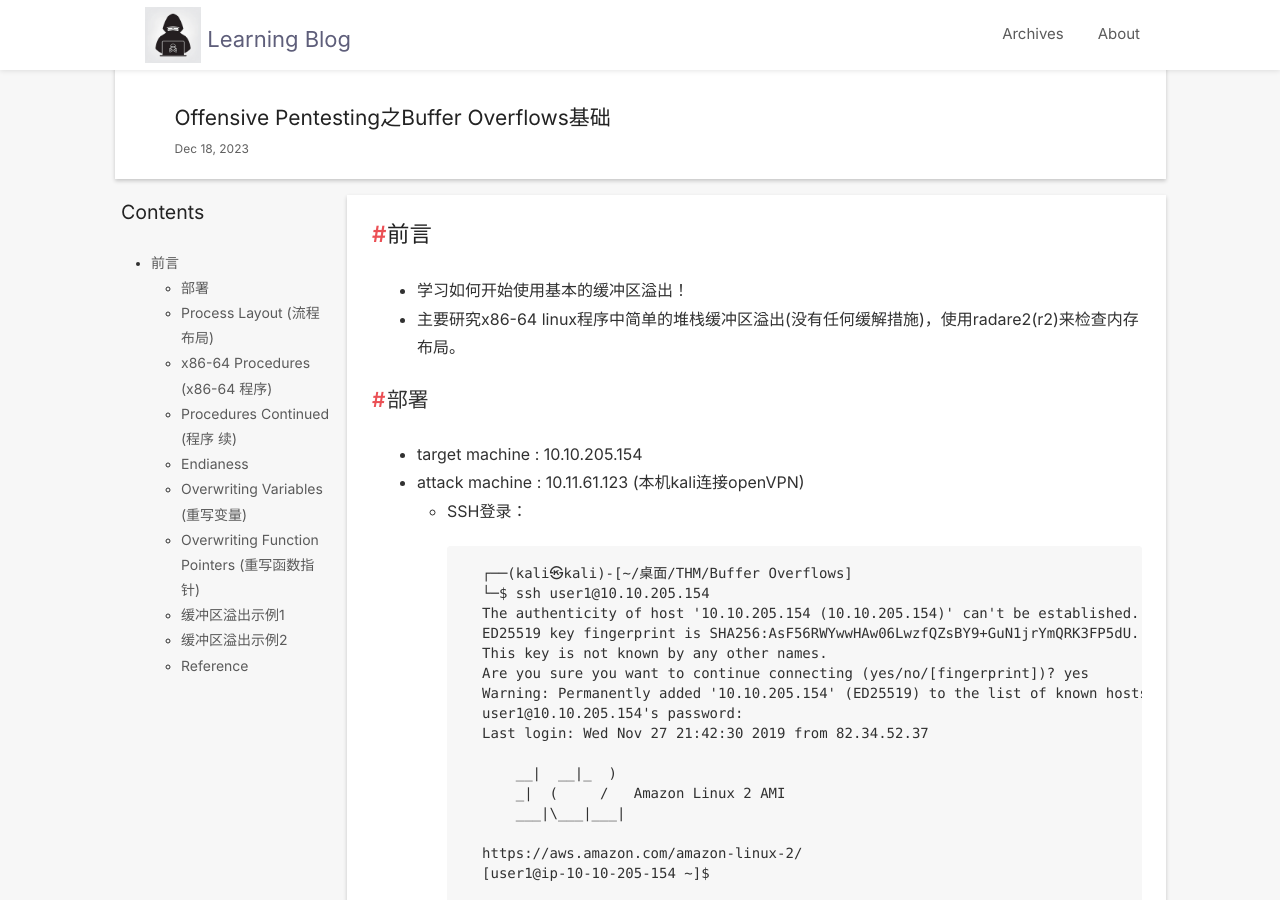
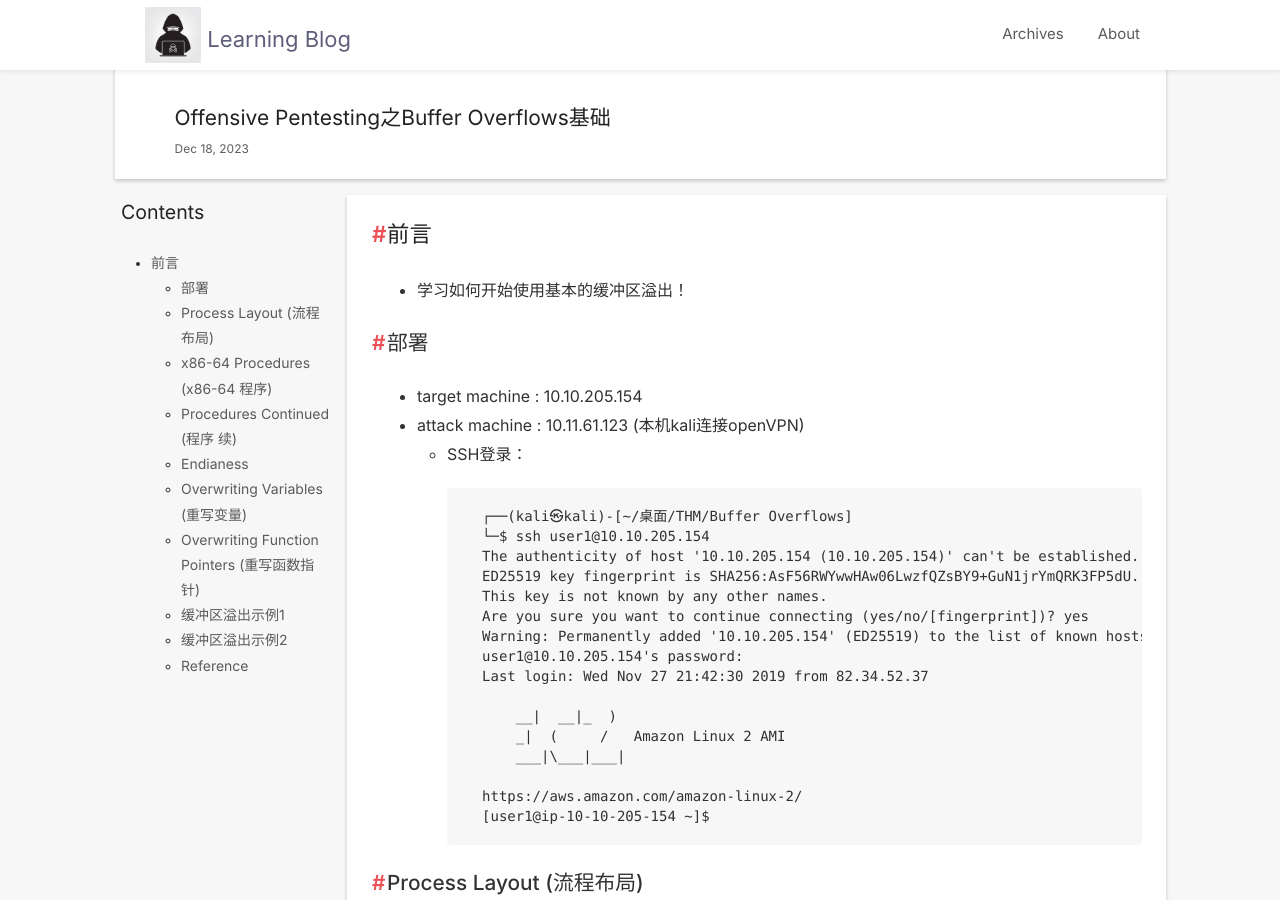
Before and after one commit to JWlovelearning/JWlovelearning.github.io, a Jekyll site: the page built from _posts/2023-12-17-post.md, in a window 1280 px wide and 900 px high. Built offline with Jekyll 4.4.1, drawn with Linux system fonts in a browser that asks for light colours; nearby versions of some CDN libraries; comment, search, counter and statistics services are not loaded.

Commit message:
Update 2023-12-17-post.md

```diff
--- a/_posts/2023-12-17-post.md
+++ b/_posts/2023-12-17-post.md
@@ -14,8 +14,6 @@ icon: note
 # 前言
 
 + 学习如何开始使用基本的缓冲区溢出！
-
-+ 主要研究x86-64 linux程序中简单的堆栈缓冲区溢出(没有任何缓解措施)，使用radare2(r2)来检查内存布局。
 
 ## 部署
 
```
